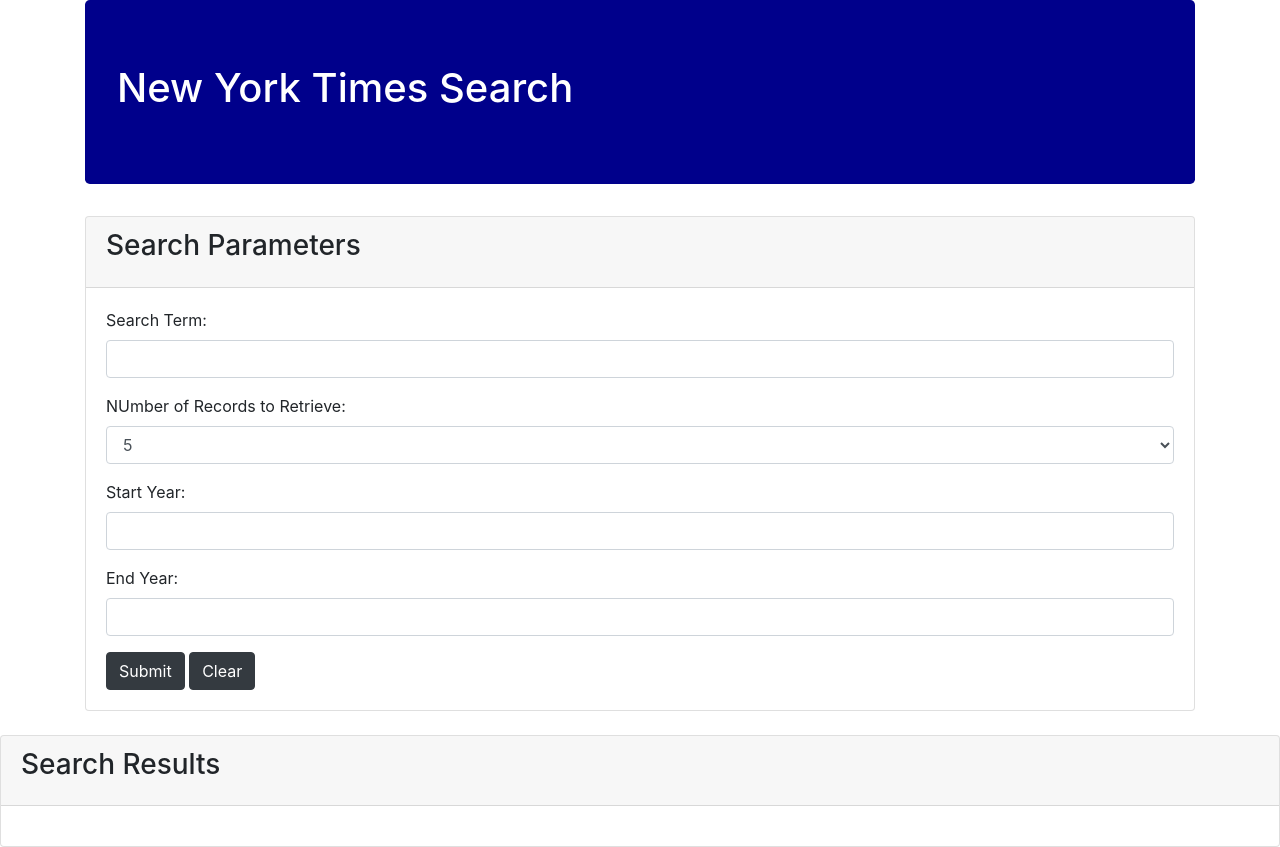
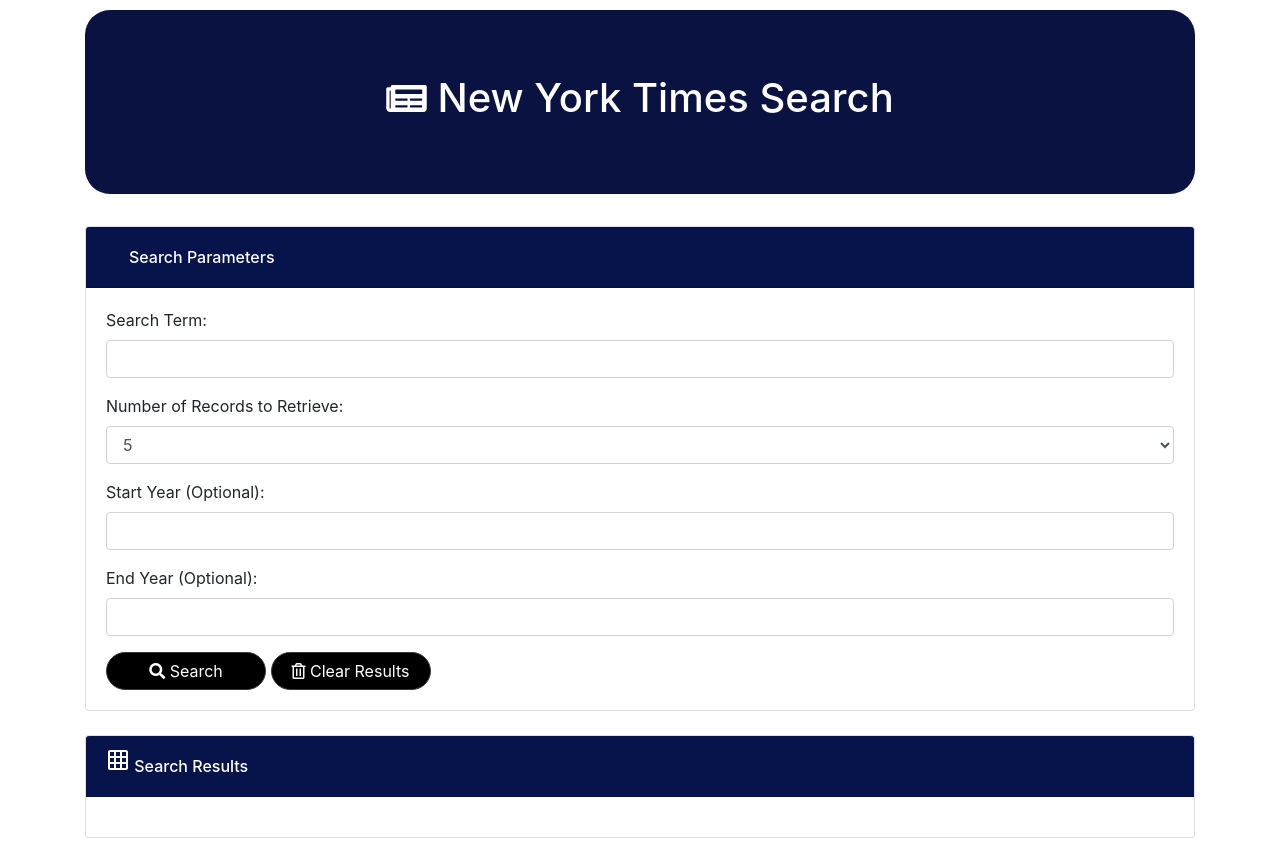
Before and after one commit to SaboyaDev/New-York-Time-Search-App, a plain HTML site: page index.html in a window 1280 px wide. Drawn offline with nearby package versions, Linux system fonts and the light colour scheme.

Commit message:
The assets folder as well as the front end of the page was improve.

```diff
--- /dev/null
+++ b/assets/css/style.css
@@ -0,0 +1,17 @@
+#header {
+  margin-top: 10px;
+  border-radius: 25px;
+  background-color: rgb(10, 18, 65);
+  color: white;
+}
+
+.card-header {
+  background-color: rgb(7, 19, 75);
+  color: white;
+}
+
+button {
+  background-color: black !important;
+  border-radius: 25px !important;
+  width: 10rem !important;
+}
--- /dev/null
+++ b/assets/javascript/main.js
@@ -0,0 +1,2 @@
+
+$("submit")
--- a/index.html
+++ b/index.html
@@ -8,28 +8,38 @@
   <title>New York Times Search</title>
 
   <!-- Bootstrap CSS -->
+  <script src="https://code.jquery.com/jquery-3.3.1.slim.min.js" integrity="sha384-q8i/X+965DzO0rT7abK41JStQIAqVgRVzpbzo5smXKp4YfRvH+8abtTE1Pi6jizo"
+    crossorigin="anonymous"></script>
+  <script src="https://cdnjs.cloudflare.com/ajax/libs/popper.js/1.14.3/umd/popper.min.js" integrity="sha384-ZMP7rVo3mIykV+2+9J3UJ46jBk0WLaUAdn689aCwoqbBJiSnjAK/l8WvCWPIPm49"
+    crossorigin="anonymous"></script>
   <link rel="stylesheet" href="https://stackpath.bootstrapcdn.com/bootstrap/4.1.3/css/bootstrap.min.css" integrity="sha384-MCw98/SFnGE8fJT3GXwEOngsV7Zt27NXFoaoApmYm81iuXoPkFOJwJ8ERdknLPMO"
     crossorigin="anonymous">
   <script src="https://stackpath.bootstrapcdn.com/bootstrap/4.1.3/js/bootstrap.min.js" integrity="sha384-ChfqqxuZUCnJSK3+MXmPNIyE6ZbWh2IMqE241rYiqJxyMiZ6OW/JmZQ5stwEULTy"
     crossorigin="anonymous"></script>
-  <link rel="stylesheet" src="style/style.css">
+  <!-- Search Icon -->
+  <link rel="stylesheet" href="https://cdnjs.cloudflare.com/ajax/libs/font-awesome/4.7.0/css/font-awesome.min.css">
+  <!-- Trash Icon -->
+  <link rel='stylesheet' href='https://use.fontawesome.com/releases/v5.5.0/css/all.css' integrity='sha384-B4dIYHKNBt8Bc12p+WXckhzcICo0wtJAoU8YZTY5qE0Id1GSseTk6S+L3BlXeVIU' crossorigin='anonymous'>
+  <!-- Grid Icon -->
+  <link href="https://fonts.googleapis.com/icon?family=Material+Icons" rel="stylesheet">
+  <!-- Custom CSS -->
+  <link rel="stylesheet" href="assets/css/style.css">
 </head>
 
 <body>
 
   <div class="container">
 
-    <!-- Jumbotron -->
-    <div id="header" class="jumbotron" style="background-color:darkblue; color: white">
-      <h1>New York Times Search</h1>
+    <div id="header" class="jumbotron text-center">
+    <h1><i class="fa fa-newspaper-o" style="font-size:36px"></i> New York Times Search</h1>
     </div>
 
-    <dic class="row">
-      <!-- Search Parameter Panel -->
+    <div class="row">
+
       <div class="col-lg-12">
         <div class="card">
           <div class="card-header">
-            <h3 class="card-title">Search Parameters</h3>
+            <h6><i class="material-icons">&#xe241;</i> Search Parameters</h6>
           </div>
           <div class="card-body">
             <form role="form">
@@ -38,7 +48,7 @@
                 <input type="text" class="form-control" id="search">
               </div>
               <div class="form-group">
-                <label for="sel1">NUmber of Records to Retrieve:</label>
+                <label for="sel1">Number of Records to Retrieve:</label>
                 <select class="form-control" id="sel1">
                   <option value="1">1</option>
                   <option value="5" selected>5</option>
@@ -46,38 +56,31 @@
                 </select>
               </div>
               <div class="form-group">
-                <label for="startYear">Start Year:</label>
+                <label for="startYear">Start Year (Optional):</label>
                 <input type="text" class="form-control" id="startYear">
               </div>
               <div class="form-group">
-                <label for="endYear">End Year:</label>
+                <label for="endYear">End Year (Optional):</label>
                 <input type="text" class="form-control" id="endYear">
               </div>
               <div class="form-group form-check">
               </div>
-              <button type="submit" class="btn btn-dark">Submit</button>
-              <button type="button" class="btn btn-dark">Clear</button>
+              <button id="submit" type="submit" class="btn btn-dark"><i class='fas fa-search'></i> Search</button>
+              <button type="button" class="btn btn-dark"><i class="far fa-trash-alt"></i> Clear Results</button>
             </form>
           </div>
         </div>
       </div>
     </div>
+    <br>
+    <div class="row">
 
-    <br>
-
-    <div class="row">
-      <!-- Resutls Panel -->
       <div class="col-lg-12">
         <div class="card">
           <div class="card-header">
-            <h3 class="card-title">Search Results</h3>
+            <h6><i class="material-icons">grid_on</i> Search Results</h6>
           </div>
           <div class="card-body">
-            <!-- <div class="well">
-              <h2>Title</h2>
-              <h3>Author</h3>
-              <h4>Section</h4> -->
-
 
           </div>
         </div>
@@ -85,10 +88,7 @@
     </div>
   </div>
 
-  <script src="https://code.jquery.com/jquery-3.3.1.slim.min.js" integrity="sha384-q8i/X+965DzO0rT7abK41JStQIAqVgRVzpbzo5smXKp4YfRvH+8abtTE1Pi6jizo"
-    crossorigin="anonymous"></script>
-  <script src="https://cdnjs.cloudflare.com/ajax/libs/popper.js/1.14.3/umd/popper.min.js" integrity="sha384-ZMP7rVo3mIykV+2+9J3UJ46jBk0WLaUAdn689aCwoqbBJiSnjAK/l8WvCWPIPm49"
-    crossorigin="anonymous"></script>
+  <script src="assets/javascript/main.js"></script>
 
 </body>
 
--- a/style/style.css
+++ /dev/null
@@ -1,4 +0,0 @@
-#header {
-  background-color: darkblue !important;
-  color: white !important;
-}
```
Also changed, not shown: 1 other file.
